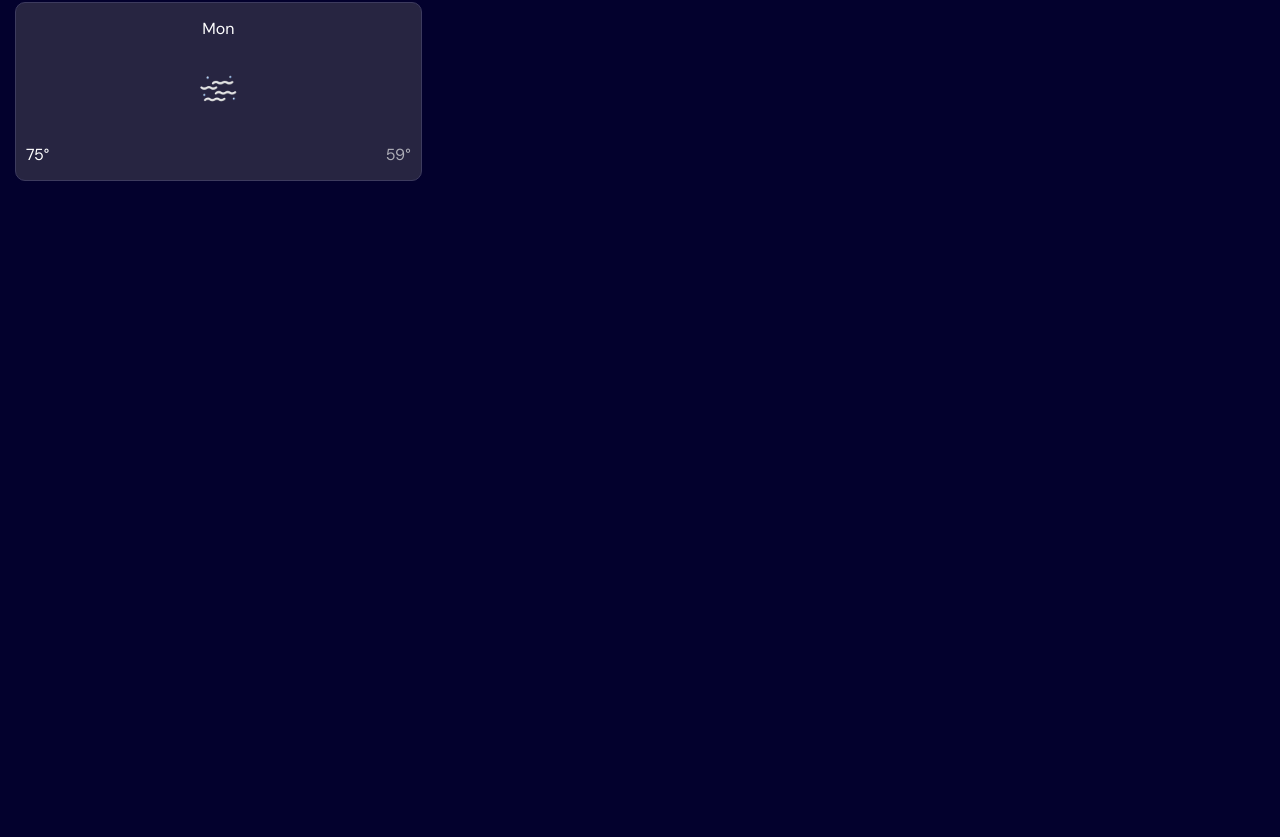
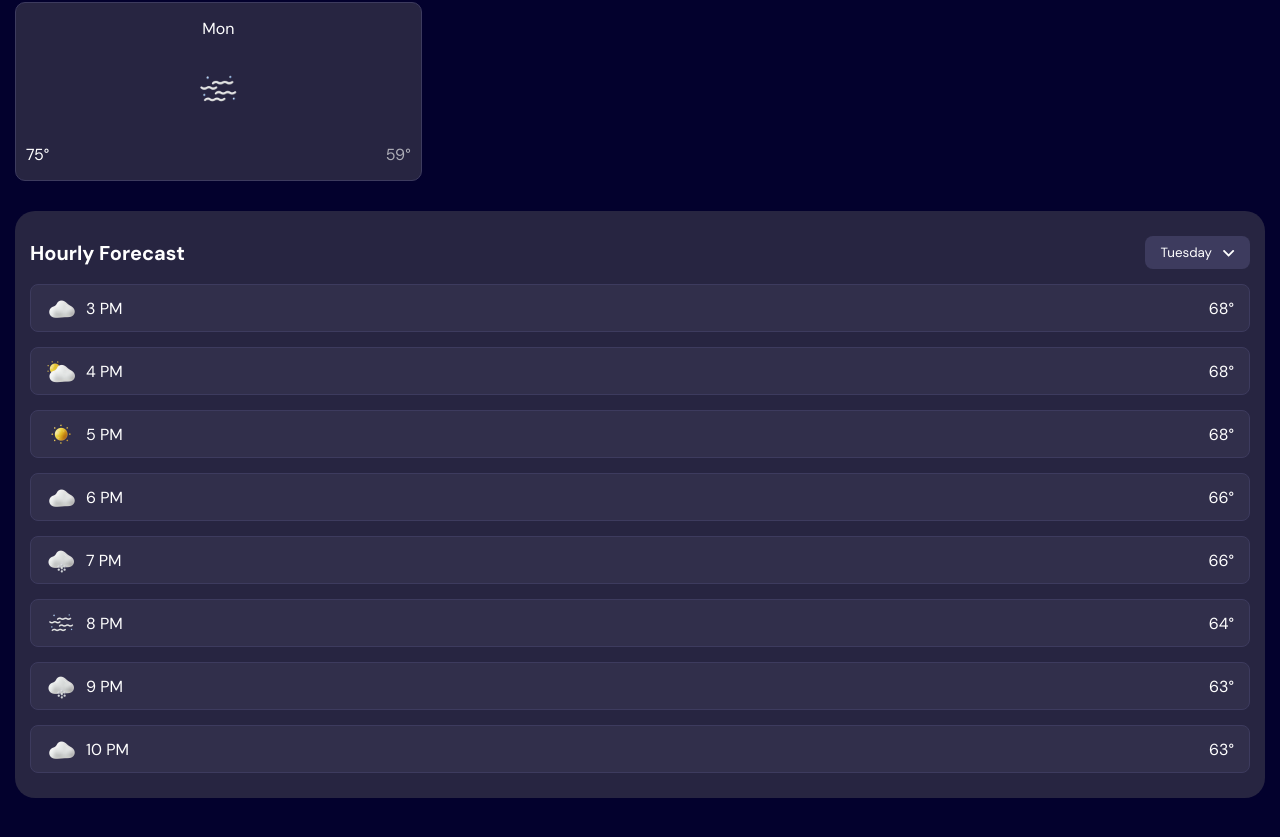
Before and after one commit to isabela2903/weather-app, a React (Vite) app: page / in a window 1280 px wide. Shown: the part 1328-2165 px from the top of the page. Before the commit the page ends 1524 px from the top, so only its background shows below. Built offline with nearby package versions, Linux system fonts and the light colour scheme.

Commit message:
feat: adicionar componente Hourly Forecast

```diff
--- a/src/App.tsx
+++ b/src/App.tsx
@@ -1,5 +1,6 @@
 import { DailyForecast } from "./components/DailyForecast"
 import { Header } from "./components/Header"
+import { HourlyForecast } from "./components/HourlyForecast"
 import { WeatherPanel } from "./components/WeatherPanel"
 
 function App() {
@@ -9,6 +10,7 @@ function App() {
       <Header />
       <WeatherPanel />
       <DailyForecast />
+      <HourlyForecast />
     </>
   )
 }
--- /dev/null
+++ b/src/components/HourlyForecast/HourlyForecast.css
@@ -0,0 +1,49 @@
+.hourly-forecast {
+  margin-block: 30px;
+  background-color: hsl(243, 27%, 20%);
+  padding: 25px 15px;
+  border-radius: 20px;
+}
+
+.forecast-header {
+  display: flex;
+  justify-content: space-between;
+  align-items: center;
+}
+
+.forecast-header .section-title {
+  font-size: 20px;
+}
+
+.date-selector {
+  background-color: hsl(243, 23%, 30%);
+  border: none;
+  color: #fff;
+  padding: 8px 15px;
+  border-radius: 8px;
+  cursor: pointer;
+  display: flex;
+  gap: 10px;
+  align-items: center;
+}
+
+.hourly-item {
+  background-color: hsl(243, 23%, 24%);
+  margin-top: 15px;
+  border-radius: 8px;
+  display: flex;
+  justify-content: space-between;
+  align-items: center;
+  padding: 3px 15px 3px 10px;
+  border: 1px solid hsl(243, 23%, 30%);
+}
+
+.hour-details {
+  display: flex;
+  align-items: center;
+}
+
+.hour-icon {
+  width: 40px;
+  margin-right: 5px;
+}
--- /dev/null
+++ b/src/components/HourlyForecast/index.tsx
@@ -0,0 +1,107 @@
+import "./HourlyForecast.css";
+
+export const HourlyForecast = () => {
+  return (
+    <div className="hourly-forecast">
+      <div className="forecast-header">
+        <h2 className="section-title">Hourly Forecast</h2>
+        <button className="date-selector">
+          <span>Tuesday</span>
+          <img src="./images/icon-dropdown.svg" alt="Dropdown" />
+        </button>
+      </div>
+
+      <div className="hourly-item">
+        <div className="hour-details">
+          <img
+            className="hour-icon"
+            src="./images/icon-overcast.webp"
+            alt="Overcast"
+          />
+          <p className="hour-time">3 PM</p>
+        </div>
+
+        <p className="hour-temp">68°</p>
+      </div>
+
+      <div className="hourly-item">
+        <div className="hour-details">
+          <img
+            className="hour-icon"
+            src="./images/icon-partly-cloudy.webp"
+            alt="Partly Cloudy"
+          />
+          <p className="hour-time">4 PM</p>
+        </div>
+
+        <p className="hour-temp">68°</p>
+      </div>
+
+      <div className="hourly-item">
+        <div className="hour-details">
+          <img
+            className="hour-icon"
+            src="./images/icon-sunny.webp"
+            alt="Sunny"
+          />
+          <p className="hour-time">5 PM</p>
+        </div>
+
+        <p className="hour-temp">68°</p>
+      </div>
+
+      <div className="hourly-item">
+        <div className="hour-details">
+          <img
+            className="hour-icon"
+            src="./images/icon-overcast.webp"
+            alt="Overcast"
+          />
+          <p className="hour-time">6 PM</p>
+        </div>
+
+        <p className="hour-temp">66°</p>
+      </div>
+
+      <div className="hourly-item">
+        <div className="hour-details">
+          <img className="hour-icon" src="./images/icon-snow.webp" alt="Snow" />
+          <p className="hour-time">7 PM</p>
+        </div>
+
+        <p className="hour-temp">66°</p>
+      </div>
+
+      <div className="hourly-item">
+        <div className="hour-details">
+          <img className="hour-icon" src="./images/icon-fog.webp" alt="Fog" />
+          <p className="hour-time">8 PM</p>
+        </div>
+
+        <p className="hour-temp">64°</p>
+      </div>
+
+      <div className="hourly-item">
+        <div className="hour-details">
+          <img className="hour-icon" src="./images/icon-snow.webp" alt="Snow" />
+          <p className="hour-time">9 PM</p>
+        </div>
+
+        <p className="hour-temp">63°</p>
+      </div>
+
+      <div className="hourly-item">
+        <div className="hour-details">
+          <img
+            className="hour-icon"
+            src="./images/icon-overcast.webp"
+            alt="Overcast"
+          />
+          <p className="hour-time">10 PM</p>
+        </div>
+
+        <p className="hour-temp">63°</p>
+      </div>
+    </div>
+  );
+};
```
